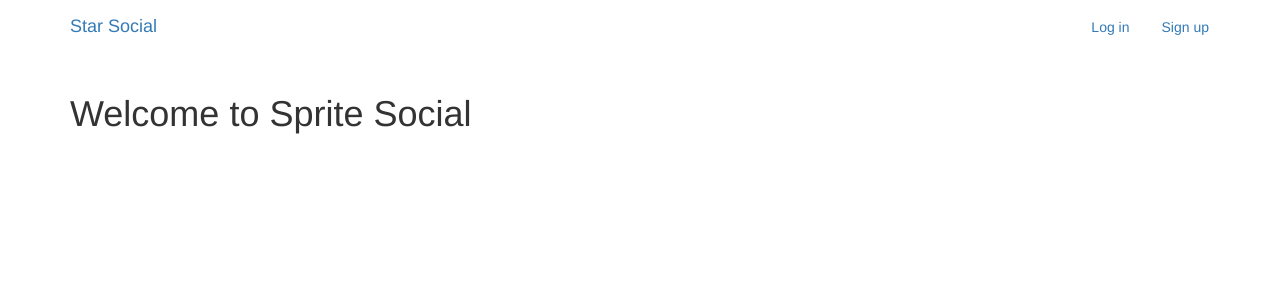
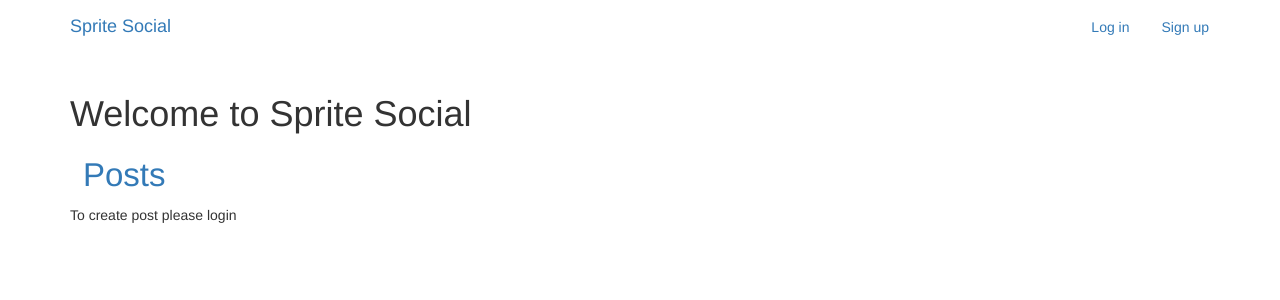
Before and after one commit to samagragupta/social, a Django app: page / in a window 1280 px wide. Shown: the top 300 px of the page. Run offline with Django 3.2, Linux system fonts and the light colour scheme; some libraries are stand-ins or nearby versions.

Commit message:
Proper links

```diff
--- a/social/posts/urls.py
+++ b/social/posts/urls.py
@@ -1,5 +1,7 @@
 from django.conf.urls import url
 from . import views
+
+app_name = 'posts'
 
 urlpatterns = [
   url(r'^$', views.index, name='index'),
--- a/social/social/urls.py
+++ b/social/social/urls.py
@@ -25,5 +25,5 @@ urlpatterns = [
     url(r"^admin/", admin.site.urls),
     url(r"^accounts/", include("accounts.urls", namespace="accounts")),
     url(r"^accounts/", include("django.contrib.auth.urls")),
-    url(r'^posts/', include('posts.urls')),
+    url(r'^posts/', include('posts.urls',namespace="posts")),
 ]
--- a/social/static/css/master.css
+++ b/social/static/css/master.css
@@ -0,0 +1,3 @@
+.link {
+    font-size: 33px;
+}
--- a/social/templates/base.html
+++ b/social/templates/base.html
@@ -1,5 +1,5 @@
 <!DOCTYPE html>
-{% load staticfiles %}
+{% load static %}
 <html>
     <head>
         <meta charset="utf-8">
@@ -16,13 +16,13 @@
 
         <link href="https://fonts.googleapis.com/css?family=Montserrat" rel="stylesheet">
 
-        <link rel="stylesheet" href="{% static 'simplesocial/css/master.css'%}">
+        <link rel="stylesheet" href="{% static 'css/master.css' %}">
     </head>
     <body>
         <nav class="navbar" role="navigation" id="navbar">
             <div class="container">
 
-        <a class="navbar-brand" href="{% url 'home' %}">Star Social</a>
+        <a class="navbar-brand" href="{% url 'home' %}">Sprite Social</a>
 
                     <ul class="nav navbar-nav navbar-right">
                         {% if user.is_authenticated %}
@@ -41,7 +41,6 @@
       {% block content %}
 
       {% endblock %}
-
     </div>
 
     </body>
--- a/social/templates/enter.html
+++ b/social/templates/enter.html
@@ -2,4 +2,6 @@
 
 {% block content %}
     <h1>Logged in</h1>
+    <a href="{% url 'posts:index' %}" class="btn btn-simple link">Posts</a>
+    <a href="{% url 'posts:form' %}" class="btn btn-simple link">Create Posts</a>
 {% endblock %}
--- a/social/templates/exit.html
+++ b/social/templates/exit.html
@@ -1,5 +1,5 @@
 {% extends "base.html" %}
 
 {% block content %}
-    <h1>Logout</h1>
+    <h1>Thank you! Visit again</h1>
 {% endblock %}
--- a/social/templates/index.html
+++ b/social/templates/index.html
@@ -2,4 +2,11 @@
 
 {% block content %}
     <h1>Welcome to Sprite Social</h1>
+
+    <a href="{% url 'posts:index' %}" class="btn btn-simple link">Posts</a>
+    {% if user.is_authenticated %}
+        <a href="{% url 'posts:form' %}" class="btn btn-simple link">Create Posts</a>
+    {% else %}
+        <p>To create post please login</p>
+    {% endif %}
 {% endblock %}
```
Also changed, not shown: social/posts/views.py (+5 -3 lines), social/db.sqlite3.
